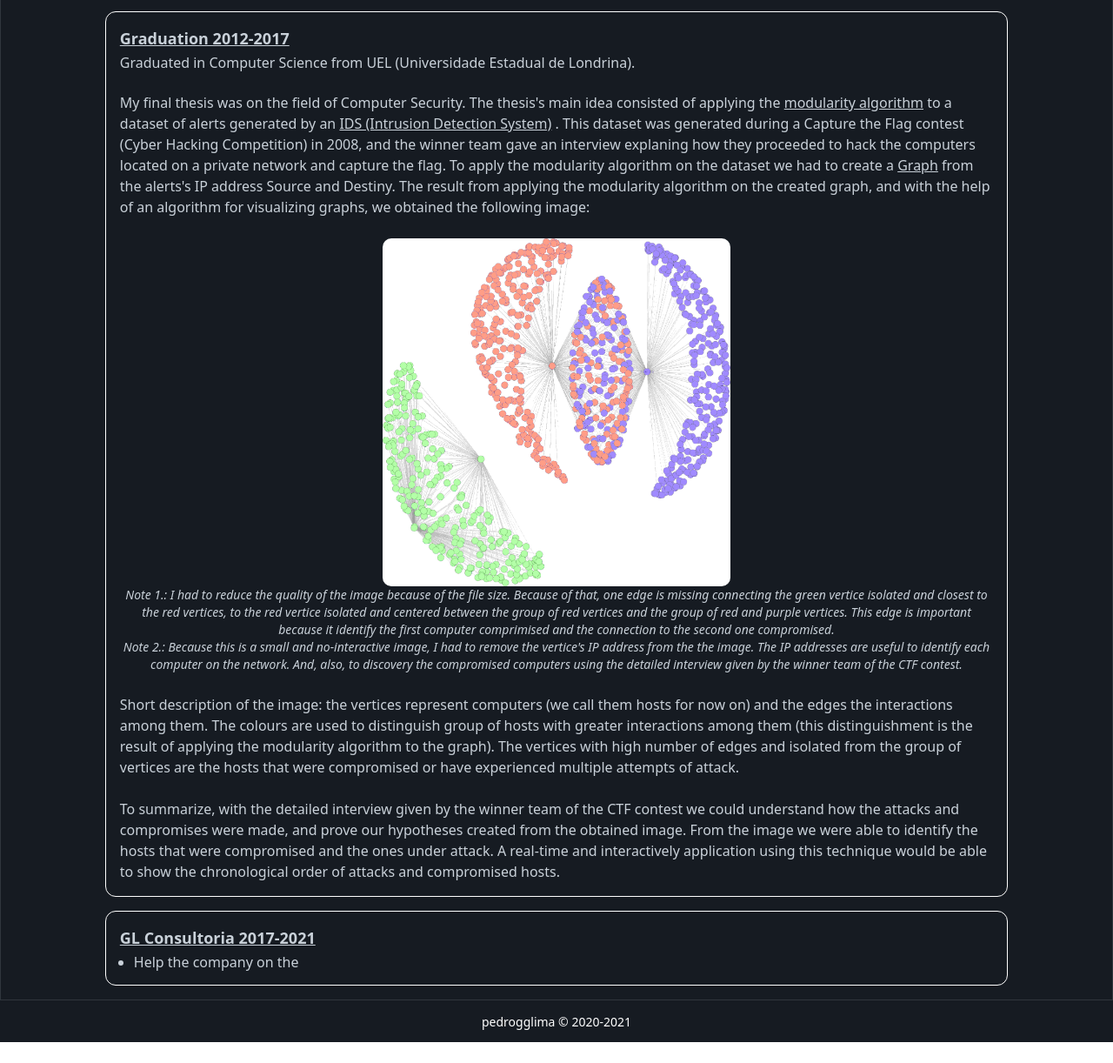
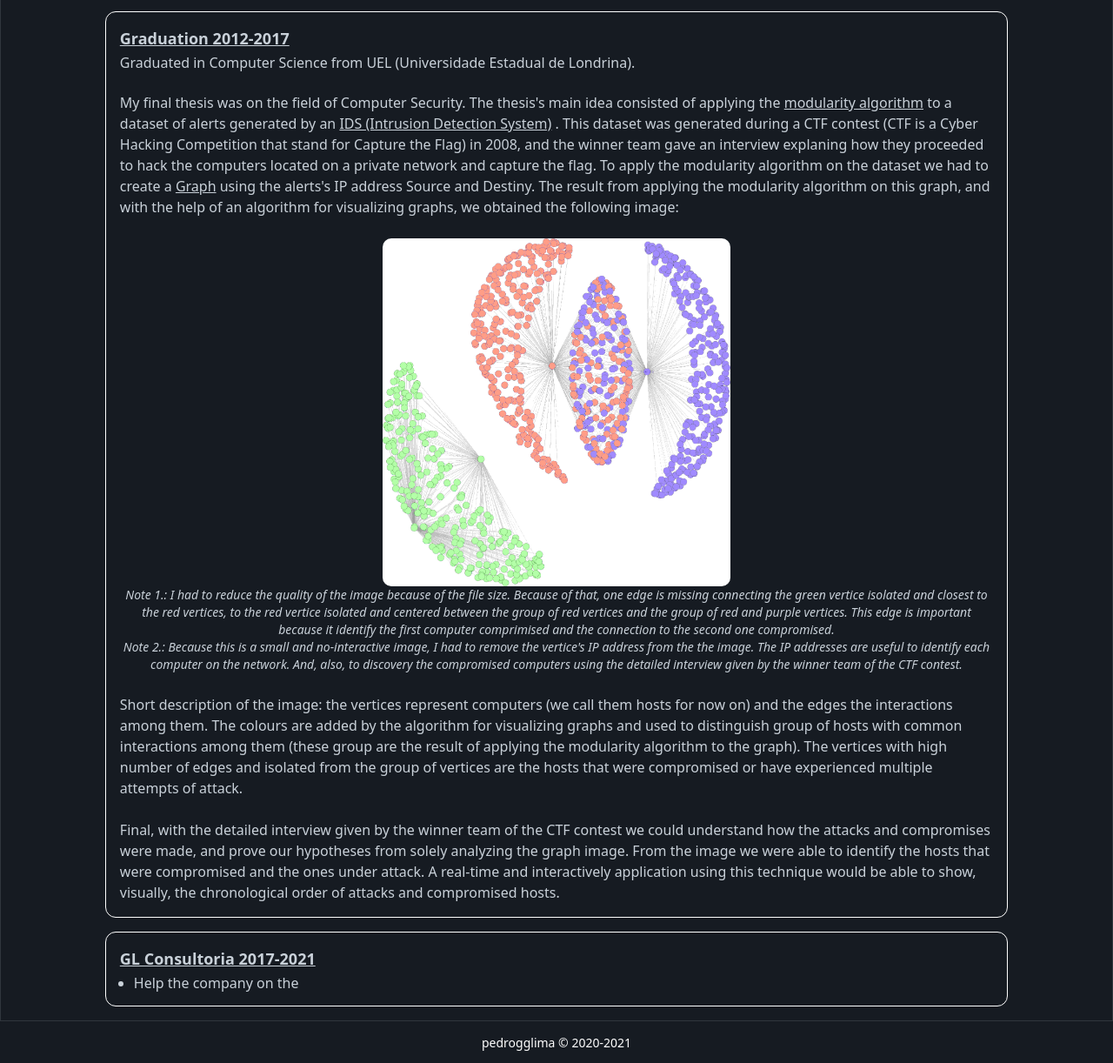
Before and after one commit to pedrogglima/personal-webpage, a Gatsby site: page / in a window 1280 px wide. Shown: the part 447-1669 px from the top of the page at 87% size. Before the commit the page ends 1645 px from the top, so only its background shows below. Built offline with nearby package versions, Linux system fonts and the light colour scheme; Gatsby itself is replaced by a stand-in of ours.

Commit message:
update text for Graduation 2012-2017

```diff
--- a/src/pages/index.js
+++ b/src/pages/index.js
@@ -61,11 +61,12 @@ const IndexPage = () => (
                     IDS (Intrusion Detection System)
                   </Link>
                 }{" "}
-                . This dataset was generated during a Capture the Flag contest
-                (Cyber Hacking Competition) in 2008, and the winner team gave an
-                interview explaning how they proceeded to hack the computers
-                located on a private network and capture the flag. To apply the
-                modularity algorithm on the dataset we had to create a{" "}
+                . This dataset was generated during a CTF contest (CTF is a
+                Cyber Hacking Competition that stand for Capture the Flag) in
+                2008, and the winner team gave an interview explaning how they
+                proceeded to hack the computers located on a private network and
+                capture the flag. To apply the modularity algorithm on the
+                dataset we had to create a{" "}
                 {
                   <Link
                     className="underline"
@@ -74,8 +75,8 @@ const IndexPage = () => (
                     Graph
                   </Link>
                 }{" "}
-                from the alerts's IP address Source and Destiny. The result from
-                applying the modularity algorithm on the created graph, and with
+                using the alerts's IP address Source and Destiny. The result
+                from applying the modularity algorithm on this graph, and with
                 the help of an algorithm for visualizing graphs, we obtained the
                 following image:
               </p>
@@ -109,23 +110,24 @@ const IndexPage = () => (
               <p>
                 Short description of the image: the vertices represent computers
                 (we call them hosts for now on) and the edges the interactions
-                among them. The colours are used to distinguish group of hosts
-                with greater interactions among them (this distinguishment is
-                the result of applying the modularity algorithm to the graph).
-                The vertices with high number of edges and isolated from the
-                group of vertices are the hosts that were compromised or have
-                experienced multiple attempts of attack.
+                among them. The colours are added by the algorithm for
+                visualizing graphs and used to distinguish group of hosts with
+                common interactions among them (these group are the result of
+                applying the modularity algorithm to the graph). The vertices
+                with high number of edges and isolated from the group of
+                vertices are the hosts that were compromised or have experienced
+                multiple attempts of attack.
               </p>
               <br />
               <p>
-                To summarize, with the detailed interview given by the winner
-                team of the CTF contest we could understand how the attacks and
-                compromises were made, and prove our hypotheses created from the
-                obtained image. From the image we were able to identify the
-                hosts that were compromised and the ones under attack. A
-                real-time and interactively application using this technique
-                would be able to show the chronological order of attacks and
-                compromised hosts.
+                Final, with the detailed interview given by the winner team of
+                the CTF contest we could understand how the attacks and
+                compromises were made, and prove our hypotheses from solely
+                analyzing the graph image. From the image we were able to
+                identify the hosts that were compromised and the ones under
+                attack. A real-time and interactively application using this
+                technique would be able to show, visually, the chronological
+                order of attacks and compromised hosts.
               </p>
             </div>
           </li>
```
